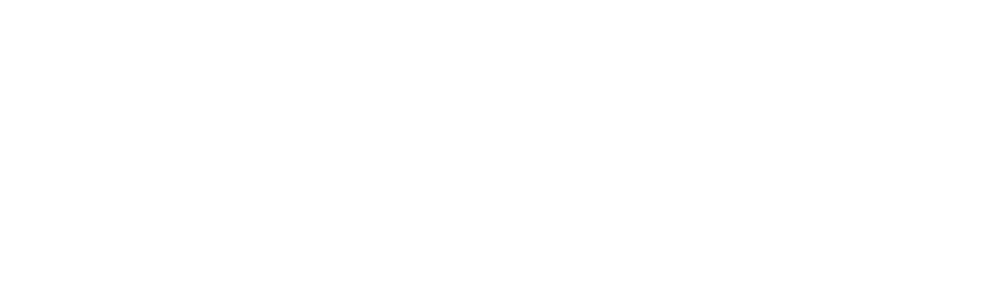
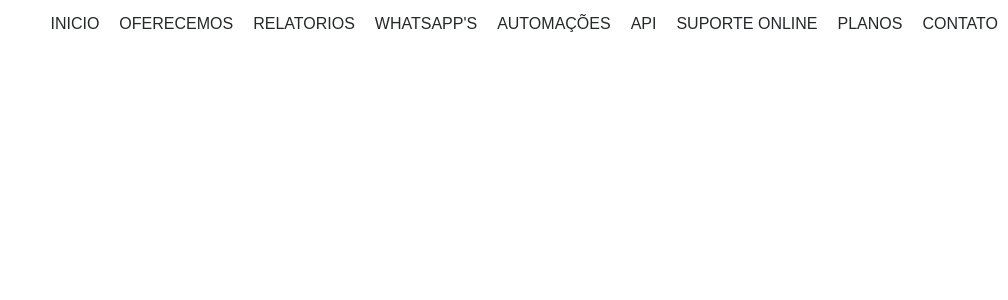
Before and after one commit to simonfranklin1/website123, a React (Vite) app: page / in a window 1280 px wide. Shown: the top 300 px of the page, without its empty margins (272-1280 px from the left). Built offline with nearby package versions, Linux system fonts and the light colour scheme.

Commit message:
feat: Navbar

```diff
--- a/src/App.jsx
+++ b/src/App.jsx
@@ -1,10 +1,11 @@
 import './App.css'
+import { Navbar } from './components'
 
 function App() {
 
   return (
     <div className="App">
-
+      <Navbar />
     </div>
   )
 }
--- /dev/null
+++ b/src/components/NavBar/Navbar.css
@@ -0,0 +1,135 @@
+header {
+    background-color: #fff;
+    color: #fff;
+    padding: 15px 0;
+    text-align: center;
+}
+
+nav {
+    text-align: right;
+}
+
+nav a {
+    color: #252728;
+    text-decoration: none;
+    margin: 0 10px;
+    position: relative;
+}
+
+nav a:after {
+    content: "";
+    position: absolute;
+    bottom: -15px;
+    left: 0;
+    height: 2px;
+    background-color: #252728;
+    display: none;
+    animation: navegacao .3s ease-in-out;
+    width: 0%;
+}
+
+nav a:hover:after {
+    width: 100%;
+    display: block;
+}
+
+@keyframes navegacao {
+    from {
+        width: 0;
+    } to {
+        width: 100%;
+    }
+}
+
+section {
+
+    height: 100vh;
+    display: flex;
+    flex-direction: column;
+    justify-content: center;
+    align-items: center;
+}
+
+.nav-tela-pequena {
+    display: none;
+}
+
+nav a.active {
+    font-weight: bold;
+}
+
+@media (max-width: 768px) {
+    .nav-tela-pequena {
+        display: block;
+        /* Exibe o nav para telas pequenas */
+    }
+
+    .nav-tela-grande {
+        display: none;
+        /* Oculta o nav para telas pequenas */
+    }
+
+    /* Estilos para o dropdown */
+    .navbar {
+        overflow: hidden;
+        background-color: #fff;
+    }
+
+    .navbar a {
+        float: left;
+        display: block;
+        color: #252728;
+        text-align: center;
+        padding: 14px 20px;
+        text-decoration: none;
+        font-size: 17px;
+    }
+
+    .dropdown {
+        float: right;
+        overflow: hidden;
+        margin-right: 100px;
+    }
+
+    .dropdown .dropbtn {
+        font-size: 17px;
+        border: none;
+        outline: none;
+        color: #252728;
+        padding: 14px 20px;
+        background-color: inherit;
+        font-family: inherit;
+        margin: 0;
+    }
+
+    .navbar a:hover,
+    .dropdown:hover .dropbtn {
+        background-color: #ddd;
+    }
+
+    .dropdown-content {
+        display: none;
+        position: absolute;
+        background-color: #f9f9f9;
+        min-width: 160px;
+        box-shadow: 0px 8px 16px 0px rgba(0, 0, 0, 0.2);
+        z-index: 1;
+    }
+
+    .dropdown-content a {
+        float: none;
+        color: black;
+        padding: 12px 16px;
+        text-decoration: none;
+        display: block;
+        text-align: left;
+    }
+
+    .dropdown-content a:hover {
+        background-color: #ddd;
+    }
+
+    .dropdown:hover .dropdown-content {
+        display: block;
+    }
+}
--- /dev/null
+++ b/src/components/NavBar/Navbar.jsx
@@ -0,0 +1,41 @@
+import "./Navbar.css"
+
+const Navbar = () => {
+  return (
+    <header>
+        <nav class="nav-tela-grande">
+            <a href="#section1">INICIO</a>
+            <a href="#section2">OFERECEMOS</a>
+            <a href="#section3">RELATORIOS</a>
+            <a href="#section4">WHATSAPP'S</a>
+            <a href="#section5">AUTOMAÇÕES</a>
+            <a href="#section6">API</a>
+            <a href="#section7">SUPORTE ONLINE</a>
+            <a href="#section8">PLANOS</a>
+            <a href="#section9">CONTATO</a>
+        </nav>
+        <nav class="nav-tela-pequena">
+            <div class="navbar">
+                <div class="dropdown">
+                    <button class="dropbtn">PAGINAS
+                        <i class="fa fa-caret-down"></i>
+                    </button>
+                    <div class="dropdown-content">
+                        <a href="#section1">Início</a>
+                        <a href="#section2">Sobre</a>
+                        <a href="#section3">Recursos</a>
+                        <a href="#section4">Integração</a>
+                        <a href="#section5">Automações</a>
+                        <a href="#section6">API</a>
+                        <a href="#section7">Suporte</a>
+                        <a href="#section8">Planos</a>
+                        <a href="#section9">Contato</a>
+                    </div>
+                </div>
+            </div>
+        </nav>
+    </header>
+  )
+}
+
+export default Navbar
--- a/src/components/index.js
+++ b/src/components/index.js
@@ -0,0 +1,6 @@
+import Navbar from "./NavBar/Navbar";
+
+
+export {
+    Navbar
+}
--- a/src/index.css
+++ b/src/index.css
@@ -0,0 +1,10 @@
+body {
+  font-family: Arial, sans-serif;
+  margin: 0;
+  padding: 0;
+  box-sizing: border-box;
+}
+
+html {
+  scroll-behavior: smooth;
+}
```
